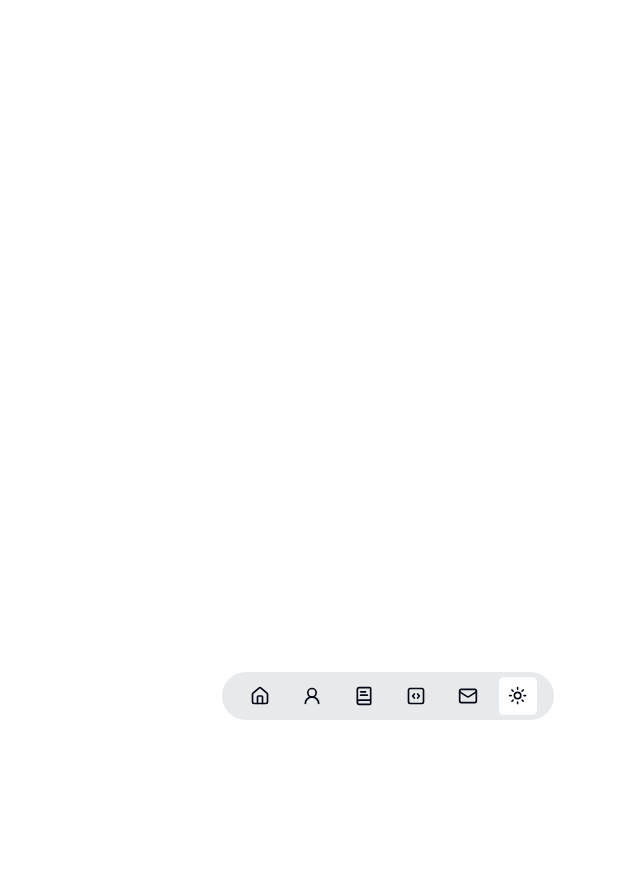
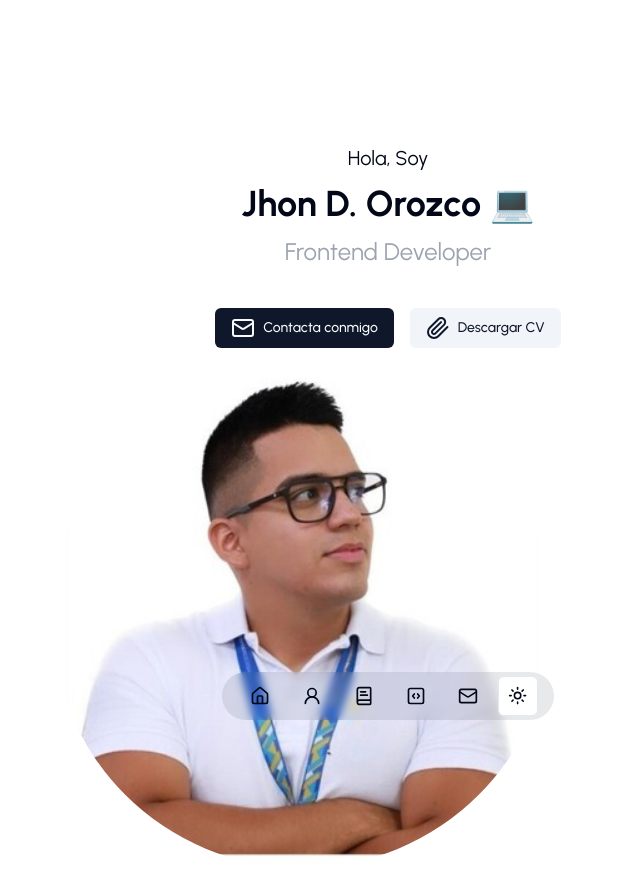
Before and after one commit to Jhondao/Jhonorozco.com, a Next.js app: page / in a window 1280 px wide. Shown: the top 894 px of the page, without its empty margins (252-892 px from the left). Before the commit the page ends 800 px from the top, so only its background shows below. Built offline with nearby package versions, Linux system fonts and the light colour scheme.

Commit message:
[END] Componente de introducción

```diff
--- a/app/page.tsx
+++ b/app/page.tsx
@@ -1,5 +1,6 @@
 import Navbar from '@/components/navbar';
 import React from 'react';
+import Introduction from '../components/introduction';
 
 export default function Maintenance() {
   return (
@@ -39,6 +40,7 @@ export default function Maintenance() {
 
     <main className='pb-40'>
       <Navbar />
+      <Introduction />
     </main>
   );
 }
--- /dev/null
+++ b/components/container.tsx
@@ -0,0 +1,15 @@
+interface ContainerProps{
+    children: React.ReactNode
+}
+
+const Container = (props: ContainerProps) => {
+    const { children } = props
+    return (
+    <div className='px-12 py-20 md_px-40 md:py-36 max-w-3xl mx-auto'>
+        {children}
+    </div>
+  )
+}
+
+
+export default Container;
--- /dev/null
+++ b/components/introduction.tsx
@@ -0,0 +1,32 @@
+import Link  from 'next/link'
+import Image from 'next/image';
+import React from 'react'
+import { Mail, Paperclip } from 'lucide-react';
+
+import { buttonVariants } from './ui/button'
+
+import Container from './container';
+
+
+export default function Introduction() {
+  return (
+    <Container>
+        <div className='text-center' id='home'>
+            <h3 className='text-xl mb-3'> Hola, Soy</h3>
+            <h1 className='text-4xl font-bold mb-3'>Jhon D. Orozco 💻</h1>
+            <h2 className='text-2xl text-gray-400'>Frontend Developer</h2>
+            <div className='flex items-center'>
+                <div className='flex flex-col md:flex-row gap-4 justify-between mt-10 mx-auto'>
+                    <Link className={buttonVariants()} href="#contact">
+                        <Mail className='mr-2' /> Contacta conmigo
+                    </Link>
+                    <Link className={buttonVariants({variant: 'secondary'})} href="/cv-jdom.pdf" target='_blank'>
+                        <Paperclip className='mr-2' /> Descargar CV
+                    </Link>
+                </div>
+            </div>
+            <Image src="/img-profile.jpeg" className='rounded-full mt-5' alt="Profile pic" width={500} height={500} />
+        </div>
+    </Container>
+  )
+}
--- a/components/navbar.tsx
+++ b/components/navbar.tsx
@@ -1,5 +1,5 @@
 import { itemsNavbar } from '@/data'
-import { Link } from 'lucide-react'
+import Link  from 'next/link'
 import React from 'react'
 import { ToggleTheme } from './toggle-theme'
 
@@ -9,7 +9,7 @@ export default function Navbar() {
         <div className='flex items-center gap-2 justify-center px-4 py-1 dark:bg-white/10 bg-slate-800/10 backdrop-blur-sm rounded-full '>
             {itemsNavbar.map((item) => (
                 <div key={item.id} className='courser-pointer hover:dark-bg-slate-800 hover:bg-slate-400 px-3 py-2 rounded-full transition duration-150'>
-                    <a href={item.link}> {item.icon} </a>
+                    <Link href={item.link}> {item.icon} </Link>
                 </div>
             ))}
             <ToggleTheme/>
```
Also changed, not shown: public/img-profile.jpeg (added).
